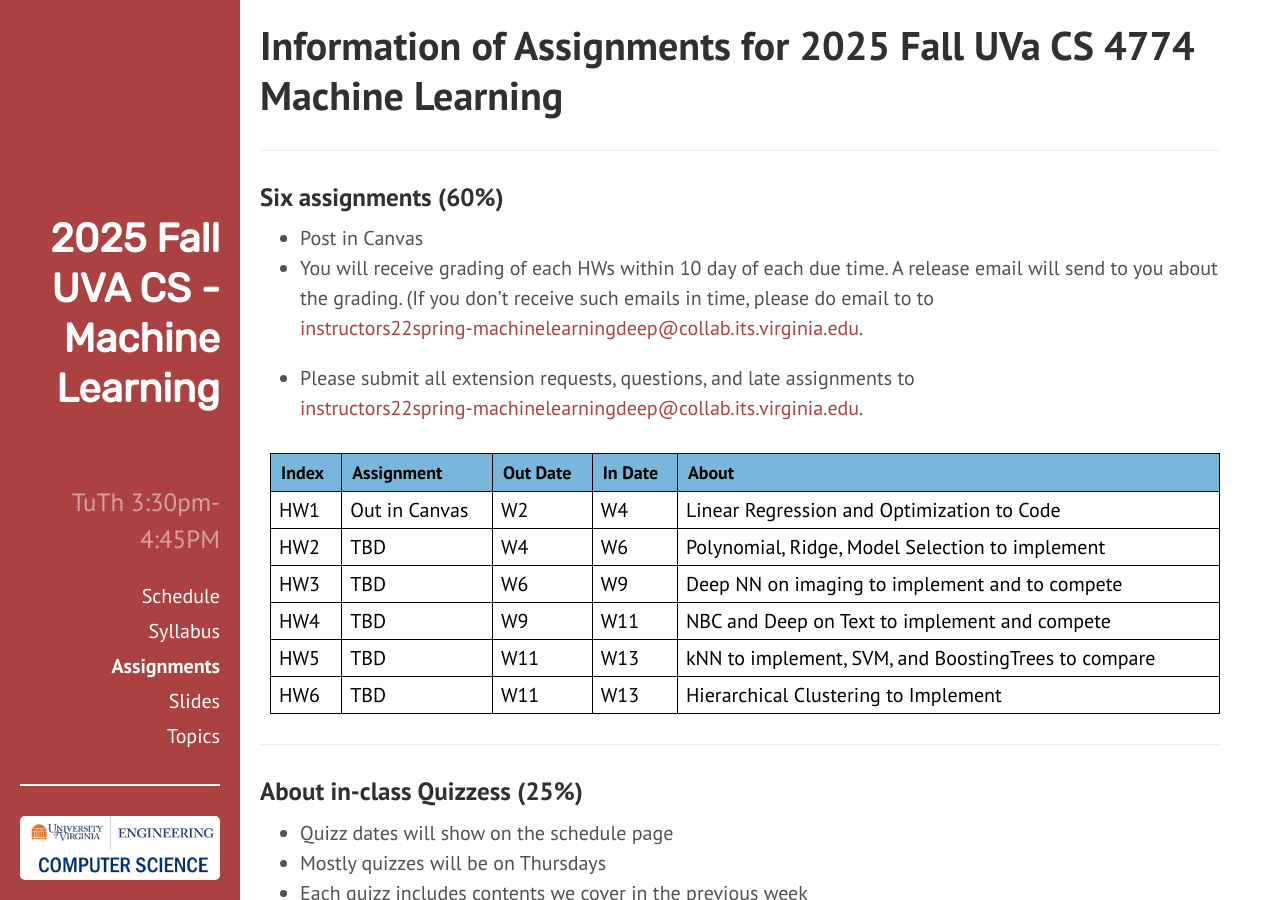
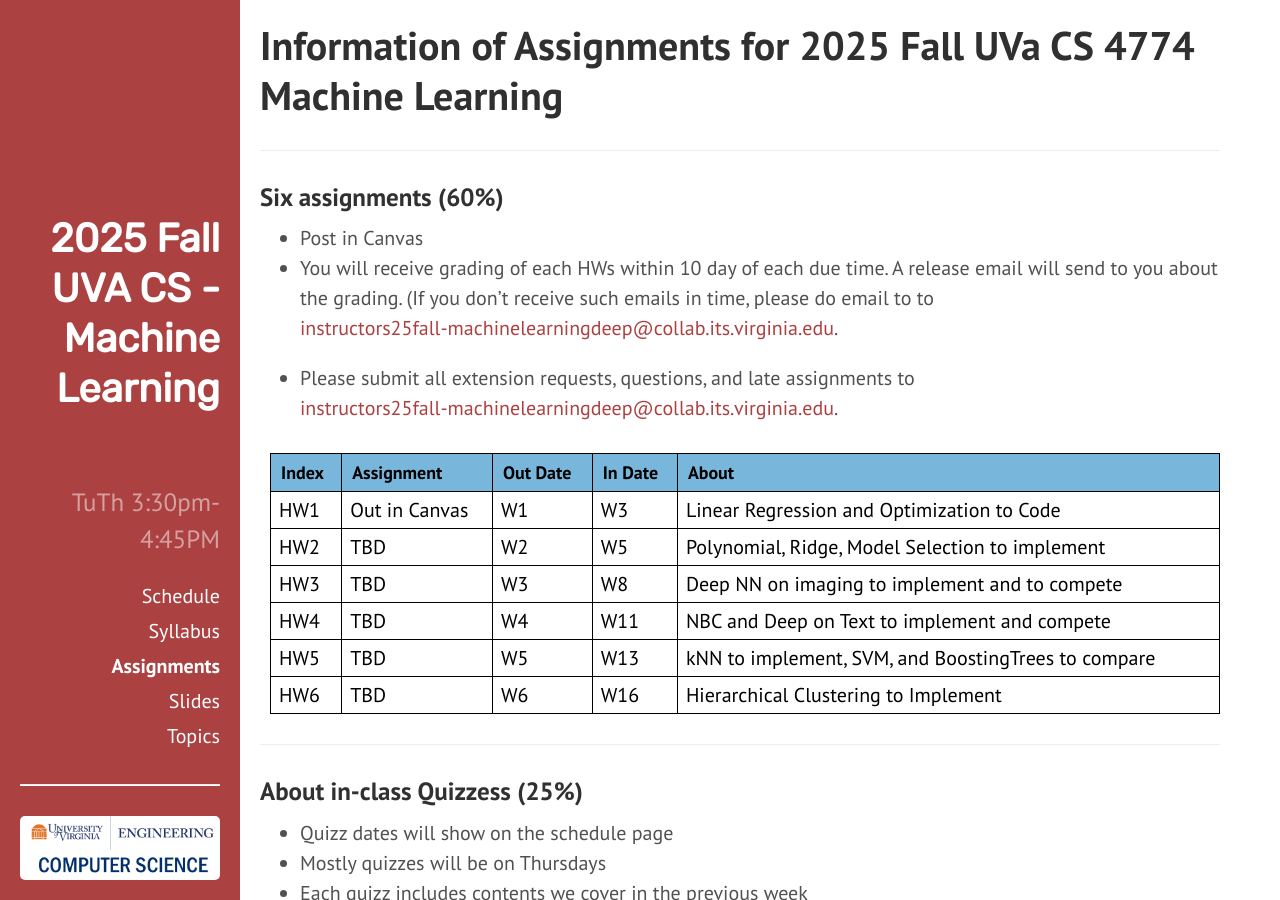
Before and after one commit to qiyanjun/2025Fall-UVA-CS-MachineLearningDeep, a Jekyll site: the page built from Assignments.md, in a window 1280 px wide and 900 px high. Built offline with Jekyll 4.4.1, drawn with Linux system fonts in a browser that asks for light colours.

Commit message:
update HW time

```diff
--- a/Assignments.md
+++ b/Assignments.md
@@ -9,10 +9,10 @@ desc: "Information of Assignments for 2025 Fall  UVa CS 4774 Machine Learning"
 ### Six assignments (60%)
 + Post in Canvas
 + You will receive grading of each HWs within 10 day of each due time. A release email will send to you about the grading. (If you don’t receive such emails in time, please do email to to <br>
-[instructors22spring-machinelearningdeep@collab.its.virginia.edu](mailto:instructors22spring-machinelearningdeep@collab.its.virginia.edu).
+[instructors25fall-machinelearningdeep@collab.its.virginia.edu](mailto:instructors25fall-machinelearningdeep@collab.its.virginia.edu).
 
 + Please submit all extension requests, questions, and late assignments  to <br>
-[instructors22spring-machinelearningdeep@collab.its.virginia.edu](mailto:instructors22spring-machinelearningdeep@collab.its.virginia.edu).
+[instructors25fall-machinelearningdeep@collab.its.virginia.edu](mailto:instructors25fall-machinelearningdeep@collab.its.virginia.edu).
 
 
 <table id="datatab3" summary="Five Assignments" border="1">
@@ -29,43 +29,43 @@ desc: "Information of Assignments for 2025 Fall  UVa CS 4774 Machine Learning"
 <tr>
   <td>HW1</td>
   <td>Out in Canvas </td>
-  <td>W2</td>
-  <td>W4</td>
+  <td>W1</td>
+  <td>W3</td>
   <td>Linear Regression and  Optimization to Code</td>
 </tr>
 <tr>
   <td>HW2</td>
   <td>TBD</td>
-  <td>W4</td>
-  <td>W6</td>
+  <td>W2</td>
+  <td>W5</td>
   <td>Polynomial, Ridge, Model Selection to implement</td>
 </tr>
 <tr>
   <td>HW3</td>
   <td>TBD</td>
-  <td>W6</td>
-  <td>W9</td>
+  <td>W3</td>
+  <td>W8</td>
   <td>Deep NN on imaging to implement and to compete  </td>
 </tr>
 <tr>
   <td>HW4</td>
   <td>TBD</td>
-  <td>W9</td>
+  <td>W4</td>
   <td>W11</td>
   <td>NBC and Deep on Text to implement and compete</td>
 </tr>
 <tr>
   <td>HW5</td>
   <td>TBD</td>
-  <td>W11</td>
+  <td>W5</td>
   <td>W13</td>
   <td> kNN to implement, SVM, and BoostingTrees to compare</td>
 </tr>
 <tr>
   <td>HW6</td>
   <td>TBD</td>
-  <td>W11</td>
-  <td>W13</td>
+  <td>W6</td>
+  <td>W16</td>
   <td> Hierarchical Clustering to Implement</td>
 </tr>
 </table>
```
Also changed, not shown: About.md (+1 -1 lines).
